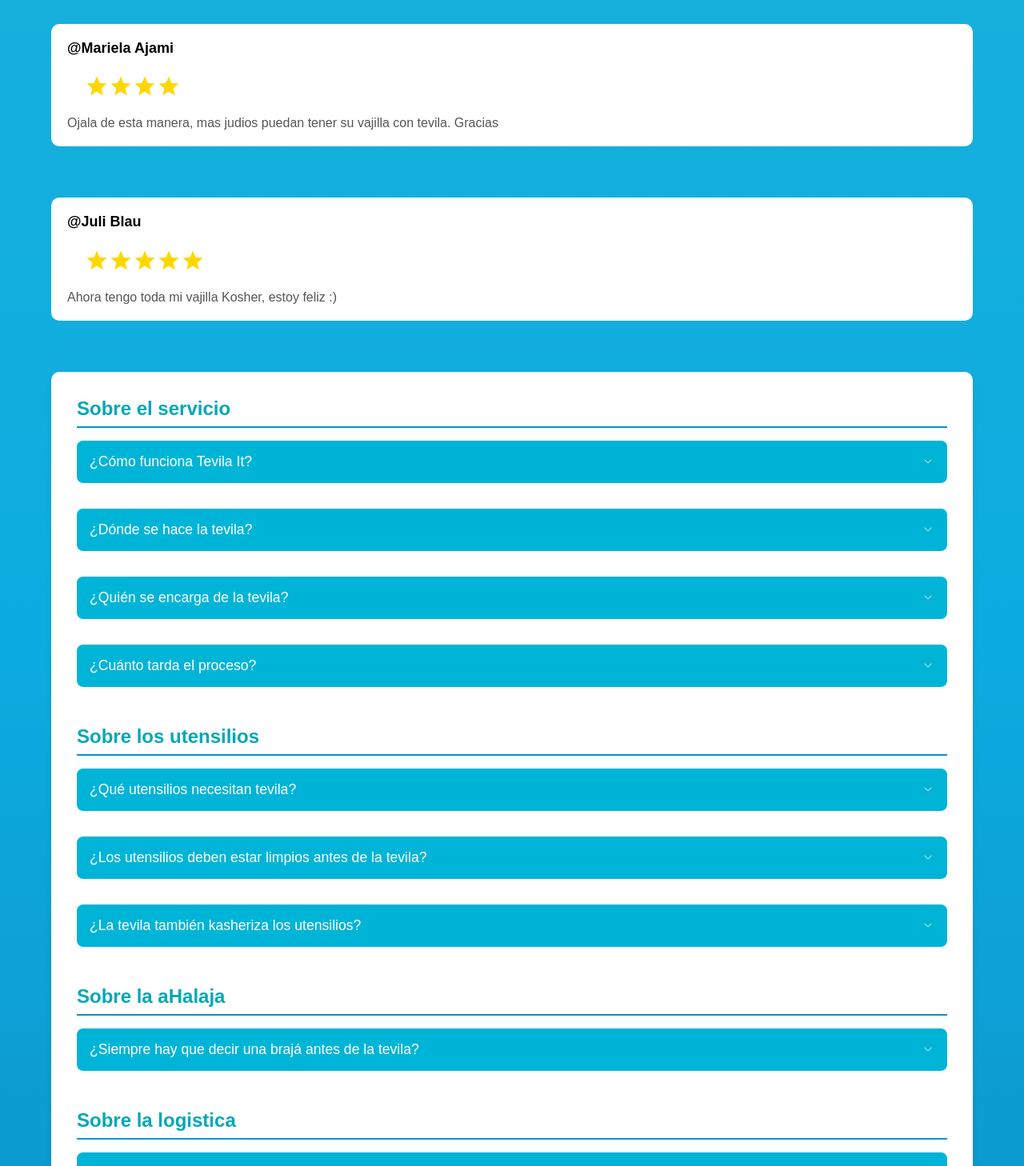
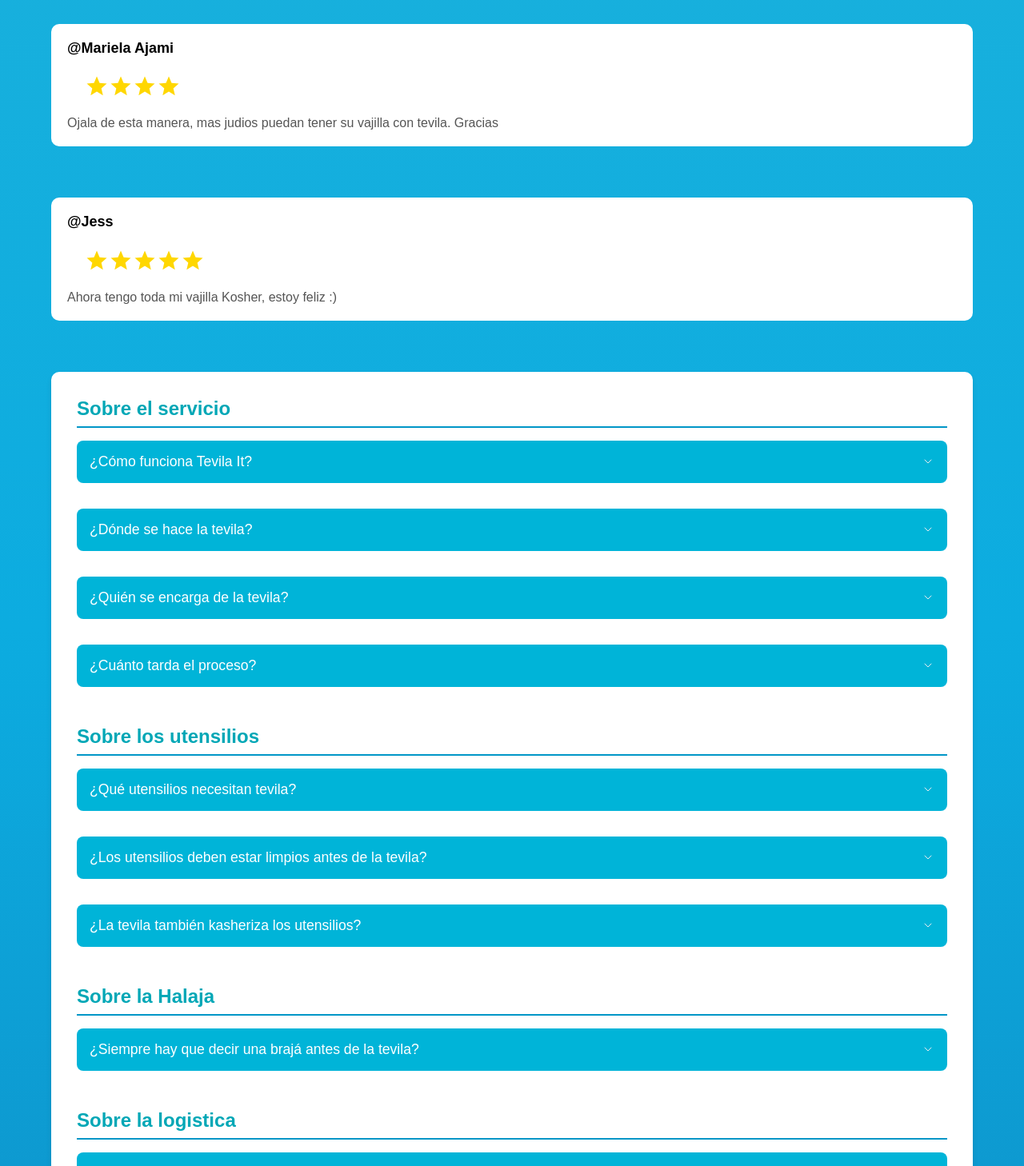
Before and after one commit to brigitteblau/tevila-it, a React (Vite) app in the folder tevila/: page / in a window 1280 px wide. Shown: the part 1192-2650 px from the top of the page at 80% size. Built offline with nearby package versions, Linux system fonts and the light colour scheme.

Commit message:
update review names and usernames; refine response timing in FAQ; correct spelling in Halaja category

```diff
--- a/tevila/src/components/review/people.js
+++ b/tevila/src/components/review/people.js
@@ -6,14 +6,14 @@
       rating: 5,
     },
     {
-      name: " Nico Blau",
+      name: " Marie",
       username: "Mariela Ajami",
       review: "Ojala de esta manera, mas judios puedan tener su vajilla con tevila. Gracias",
       rating: 4,
     },
     {
-      name: "Juli Blau",
-      username: "Juli Blau",
+      name: "Jessi Kaplan",
+      username: "Jess",
       review: " Ahora tengo toda mi vajilla Kosher, estoy feliz :) ",
       rating: 5,
     }
--- a/tevila/src/data/questions.js
+++ b/tevila/src/data/questions.js
@@ -16,7 +16,7 @@
         },
         {
           pregunta: "¿Cuánto tarda el proceso?",
-          respuesta: "Depende de la cantidad de utensilios y la demanda, pero solemos completarlo en un máximo de 24 a 48 horas hábiles."
+          respuesta: "Depende de la cantidad de utensilios y la demanda, pero nuestro ideal es completarlo entre 3 a 7 días."
         }
       ]
     },
@@ -38,7 +38,7 @@
       ]
     },
     {
-      categoria: " Sobre la aHalaja",
+      categoria: " Sobre la Halaja",
       preguntas: [
         {
           pregunta: "¿Siempre hay que decir una brajá antes de la tevila?",
```
